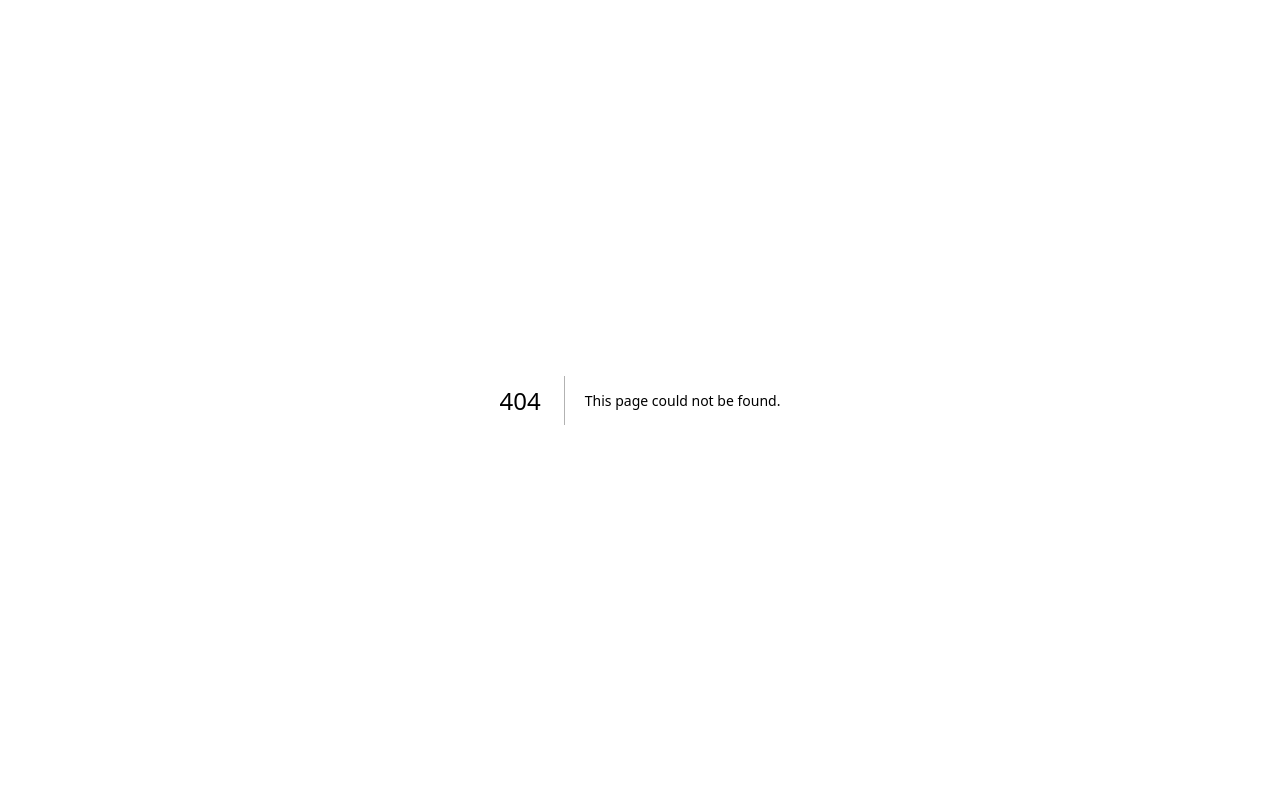
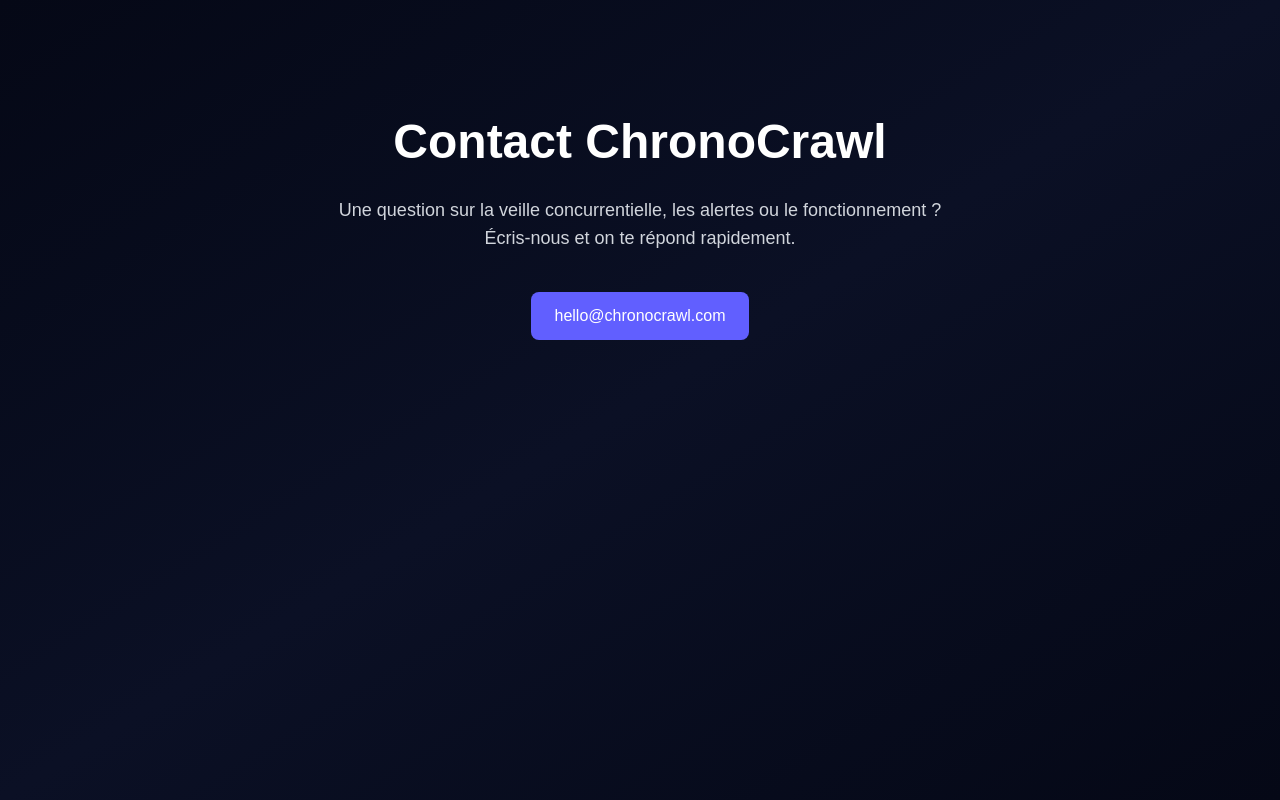
Before and after one commit to cesarchiquet/chronocrawl-web, a Next.js app: page /contact in a window 1280 px wide. Before the commit this address had no page. Built offline with nearby package versions, Linux system fonts and the light colour scheme.

Commit message:
Update auth redirects and landing session status

```diff
--- /dev/null
+++ b/app/contact/layout.tsx
@@ -0,0 +1,15 @@
+import type { Metadata } from "next";
+
+export const metadata: Metadata = {
+  title: "Contact",
+  description:
+    "Contacte ChronoCrawl pour une question sur la veille concurrentielle ou pour discuter de ton besoin.",
+};
+
+export default function ContactLayout({
+  children,
+}: {
+  children: React.ReactNode;
+}) {
+  return children;
+}
--- /dev/null
+++ b/app/contact/page.tsx
@@ -0,0 +1,41 @@
+"use client";
+import { motion } from "framer-motion";
+
+const fadeUp = {
+  hidden: { opacity: 0, y: 20 },
+  visible: {
+    opacity: 1,
+    y: 0,
+    transition: { duration: 0.6, ease: "easeOut" },
+  },
+};
+
+export default function ContactPage() {
+  return (
+    <main className="min-h-screen bg-gradient-to-br from-[#050816] via-[#0b1025] to-[#050816] text-white">
+      <motion.section
+        variants={fadeUp}
+        initial="hidden"
+        animate="visible"
+        className="max-w-4xl mx-auto px-6 pt-28 pb-24 text-center"
+      >
+        <h1 className="text-4xl md:text-5xl font-bold leading-tight">
+          Contact ChronoCrawl
+        </h1>
+        <p className="mt-6 text-lg text-gray-300 max-w-2xl mx-auto">
+          Une question sur la veille concurrentielle, les alertes ou le
+          fonctionnement ? Écris‑nous et on te répond rapidement.
+        </p>
+
+        <div className="mt-10">
+          <a
+            href="mailto:hello@chronocrawl.com?subject=Contact%20ChronoCrawl"
+            className="inline-flex items-center justify-center px-6 py-3 rounded-lg bg-indigo-500 hover:bg-indigo-400 transition font-medium"
+          >
+            hello@chronocrawl.com
+          </a>
+        </div>
+      </motion.section>
+    </main>
+  );
+}
--- a/app/login/page.tsx
+++ b/app/login/page.tsx
@@ -3,6 +3,7 @@
 import { useEffect, useState } from "react";
 import { supabase } from "@/lib/supabaseClient";
 import { motion } from "framer-motion";
+import { useRouter } from "next/navigation";
 
 const fadeUp = {
   hidden: { opacity: 0, y: 20 },
@@ -14,6 +15,7 @@ const fadeUp = {
 };
 
 export default function LoginPage() {
+  const router = useRouter();
   const [email, setEmail] = useState("");
   const [password, setPassword] = useState("");
   const [status, setStatus] = useState<"idle" | "loading" | "error" | "ok">(
@@ -37,7 +39,7 @@ export default function LoginPage() {
       return;
     }
     setStatus("ok");
-    setMessage("Connecté. Tu peux aller au dashboard.");
+    router.push("/");
   };
 
   const handleSignUp = async () => {
@@ -52,7 +54,7 @@ export default function LoginPage() {
       return;
     }
     setStatus("ok");
-    setMessage("Inscription réussie. Tu peux te connecter.");
+    router.push("/");
   };
 
   return (
--- a/app/page.tsx
+++ b/app/page.tsx
@@ -1,7 +1,8 @@
 "use client";
 
 import { motion, Variants } from "framer-motion";
-import { useState } from "react";
+import { useEffect, useState } from "react";
+import { supabase } from "@/lib/supabaseClient";
 
 const fadeUp: Variants = {
   hidden: { opacity: 0, y: 20 },
@@ -16,6 +17,23 @@ export default function Home() {
   const [status, setStatus] = useState<
   "idle" | "success" | "exists" | "error"
 >("idle");
+  const [session, setSession] = useState<any>(null);
+
+  useEffect(() => {
+    supabase.auth.getSession().then(({ data }) => {
+      setSession(data.session);
+    });
+
+    const { data: authListener } = supabase.auth.onAuthStateChange(
+      (_event, currentSession) => {
+        setSession(currentSession);
+      }
+    );
+
+    return () => {
+      authListener.subscription.unsubscribe();
+    };
+  }, []);
 
   return (
     <main className="min-h-screen bg-gradient-to-br from-[#050816] via-[#0b1025] to-[#050816] text-white">
@@ -27,7 +45,32 @@ export default function Home() {
         animate="visible"
         className="max-w-5xl mx-auto px-6 pt-28 pb-24 text-center"
       >
-        <div className="flex justify-end gap-3 text-sm mb-10">
+        <div className="flex items-center justify-between text-sm mb-10">
+          {session?.user ? (
+            <div className="px-4 py-2 rounded-lg border border-indigo-400/30 bg-indigo-500/10 text-indigo-200">
+              Connecté : {session.user.email}
+            </div>
+          ) : (
+            <div />
+          )}
+          <div className="flex items-center gap-3">
+            {session?.user ? (
+              <>
+                <a
+                  href="/dashboard"
+                  className="px-4 py-2 rounded-lg bg-indigo-500 hover:bg-indigo-400 transition font-medium"
+                >
+                  Dashboard
+                </a>
+                <button
+                  onClick={() => supabase.auth.signOut()}
+                  className="px-4 py-2 rounded-lg border border-white/20 hover:bg-white/5 transition"
+                >
+                  Se déconnecter
+                </button>
+              </>
+            ) : (
+              <>
                 <a
                   href="/login"
                   className="px-4 py-2 rounded-lg border border-white/20 hover:bg-white/5 transition"
@@ -40,6 +83,9 @@ export default function Home() {
                 >
                   Créer un compte
                 </a>
+              </>
+            )}
+          </div>
         </div>
         <h1 className="text-4xl md:text-6xl font-bold leading-tight">
           Surveiller un site concurrent{" "}
@@ -51,6 +97,16 @@ export default function Home() {
           concurrents et t’envoie une alerte changement site web dès qu’une
           page évolue.
         </p>
+
+        <div className="mt-8 mx-auto w-fit rounded-full border border-indigo-400/30 bg-indigo-500/10 px-4 py-2 text-sm text-indigo-200">
+          Essai gratuit 7 jours
+          <a
+            href="/signup"
+            className="ml-3 inline-flex items-center rounded-full bg-indigo-500 px-3 py-1 text-xs font-medium text-white hover:bg-indigo-400 transition"
+          >
+            Démarrer l’essai
+          </a>
+        </div>
 
         <div className="mt-10 flex justify-center items-start gap-2">
           <a
@@ -68,7 +124,7 @@ export default function Home() {
             </a>
           </div>
           <a
-            href="/login"
+            href={session?.user ? "/dashboard" : "/login"}
             className="px-6 py-3 rounded-lg bg-indigo-500 hover:bg-indigo-400 transition font-medium"
           >
             Accéder au dashboard
--- a/app/signup/page.tsx
+++ b/app/signup/page.tsx
@@ -3,6 +3,7 @@
 import { useEffect, useState } from "react";
 import { supabase } from "@/lib/supabaseClient";
 import { motion } from "framer-motion";
+import { useRouter } from "next/navigation";
 
 const fadeUp = {
   hidden: { opacity: 0, y: 20 },
@@ -14,6 +15,7 @@ const fadeUp = {
 };
 
 export default function SignupPage() {
+  const router = useRouter();
   const [email, setEmail] = useState("");
   const [password, setPassword] = useState("");
   const [confirmPassword, setConfirmPassword] = useState("");
@@ -41,7 +43,7 @@ export default function SignupPage() {
     }
 
     setStatus("loading");
-    const { error } = await supabase.auth.signUp({
+    const { data, error } = await supabase.auth.signUp({
       email,
       password,
       options: {
@@ -59,7 +61,11 @@ export default function SignupPage() {
     }
 
     setStatus("ok");
-    setMessage("Compte créé. Tu peux maintenant te connecter.");
+    if (data.session) {
+      router.push("/");
+      return;
+    }
+    setMessage("Compte créé. Vérifie ton email pour confirmer, puis connecte-toi.");
   };
 
   return (
```
Lines whose indentation alone changed are shown as unchanged.
